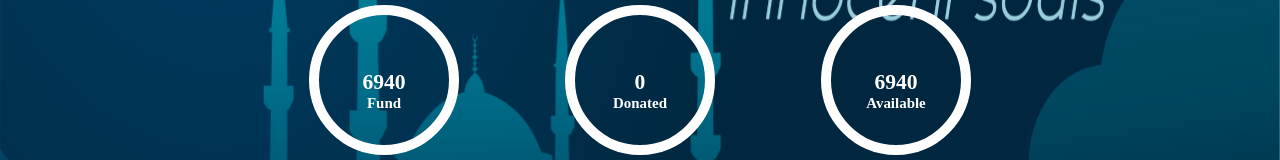
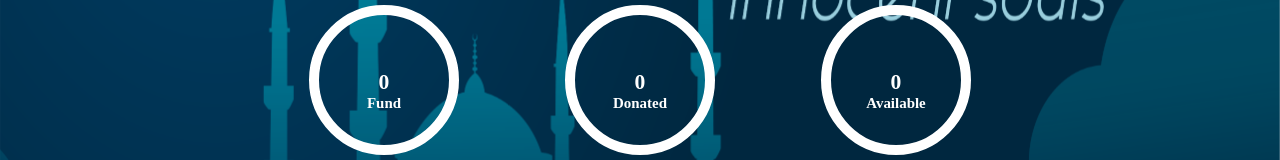
Before and after one commit to Shuvo1260/Inftar-Mahfil-With-Innocent-Souls, a plain HTML site: page index.html in a window 1280 px wide. Shown: the part 345-505 px from the top of the page. Drawn offline with Linux system fonts and the light colour scheme; some packages are replaced by stand-ins of ours; a script that the page names is missing.

Commit message:
Value set as 0.

```diff
--- a/index.html
+++ b/index.html
@@ -32,7 +32,7 @@
                             <circle cx="70" cy="70" r="70"></circle>
                         </svg>
                     </div>
-                    <h5 class="text" id="fund">6940</h5>
+                    <h5 class="text" id="fund">0</h5>
                 </div>
                 <h5 class="text">Fund</h5>
             </div>
@@ -55,7 +55,7 @@
                       <circle cx ="70" cy="70" r="70"></circle>
                     </svg>
                   </div>
-                  <h5 class="text" name="fund">6940</h5>
+                  <h5 class="text" name="fund">0</h5>
                 </div>
                 <h5 class="text">Available</h5>
               </div>
```
